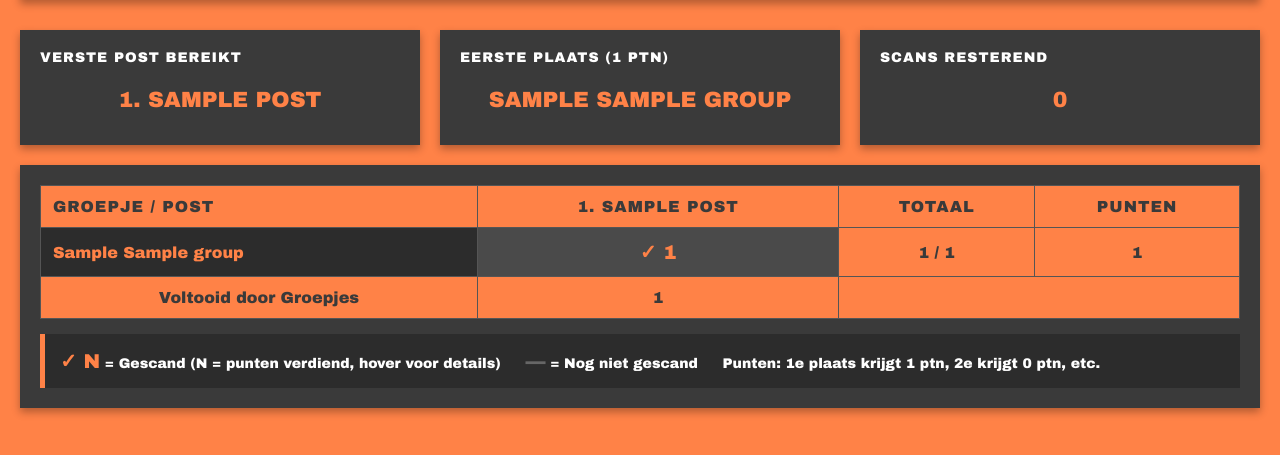
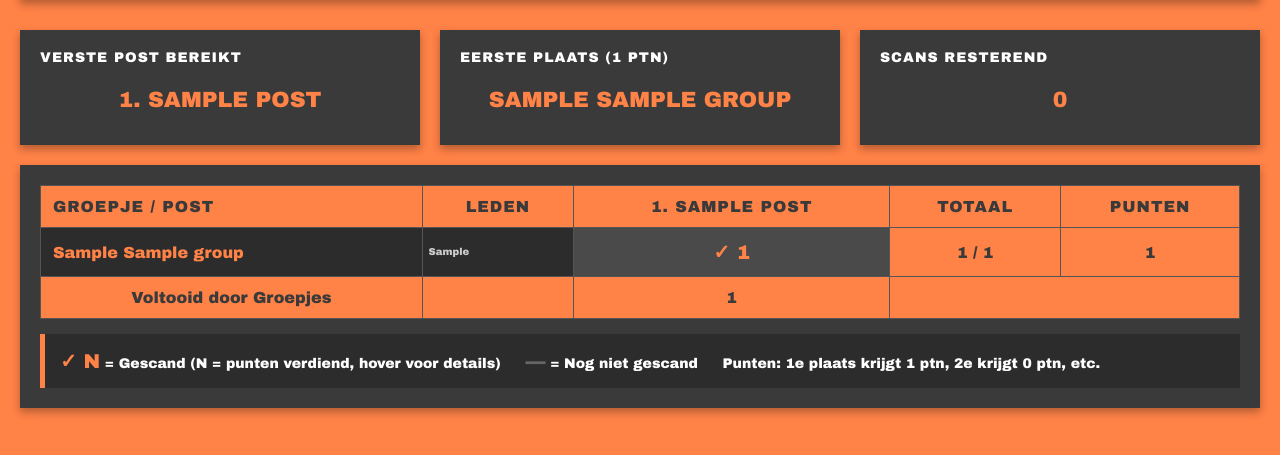
Before and after one commit to kwint/escape-the-city, a Django app: page / in a window 1280 px wide. Shown: the part 228-683 px from the top of the page. Run offline with Django 5.2, Linux system fonts and the light colour scheme; tables that the repository leaves empty hold one stand-in row (values such as "Sample post").

Commit message:
Added group info

```diff
--- a/hunt/admin.py
+++ b/hunt/admin.py
@@ -17,10 +17,10 @@ class GroupAdmin(admin.ModelAdmin):
         """Hide password field when adding a new group, show it when editing."""
         if obj is None:
             # Adding new group - hide password field
-            return ['scout_group', 'name']
+            return ['scout_group', 'name', 'members', 'phone_number']
         else:
             # Editing existing group - show all fields
-            return ['scout_group', 'name', 'password', 'created_at']
+            return ['scout_group', 'name', 'password', 'members', 'phone_number', 'created_at']
 
     def save_model(self, request, obj, form, change):
         """Auto-generate password from Dutch foods list when creating new group."""
--- a/hunt/models.py
+++ b/hunt/models.py
@@ -8,6 +8,8 @@ class Group(models.Model):
     name = models.CharField(max_length=100)
     scout_group = models.CharField(max_length=100)
     password = models.CharField(max_length=100)
+    members = models.TextField(blank=True, help_text="Namen van groepsleden (één per regel)")
+    phone_number = models.CharField(max_length=20, blank=True, help_text="Contactnummer van de groep")
     created_at = models.DateTimeField(default=timezone.now)
 
     class Meta:
--- a/hunt/templates/hunt/overview.html
+++ b/hunt/templates/hunt/overview.html
@@ -135,6 +135,39 @@
             visibility: visible;
             opacity: 1;
         }
+        .members-cell {
+            text-align: left !important;
+            font-size: 10px;
+            color: #ccc;
+            background-color: #2C2C2C;
+            max-width: 100px;
+            padding: 6px !important;
+            font-weight: normal;
+        }
+        .members-text {
+            display: -webkit-box;
+            -webkit-line-clamp: 2;
+            -webkit-box-orient: vertical;
+            overflow: hidden;
+            text-overflow: ellipsis;
+        }
+        .phone-cell {
+            text-align: center !important;
+            font-size: 10px;
+            color: #ccc;
+            background-color: #2C2C2C;
+            padding: 6px !important;
+            font-weight: normal;
+        }
+        .phone-link {
+            color: #FF8247;
+            text-decoration: none;
+            transition: color 0.2s;
+        }
+        .phone-link:hover {
+            color: #FFA06E;
+            text-decoration: underline;
+        }
         .stats {
             margin-bottom: 20px;
             display: flex;
@@ -212,6 +245,10 @@
             <thead>
                 <tr>
                     <th class="first-column">Groepje / Post</th>
+                    <th>Leden</th>
+                    {% if user.is_authenticated %}
+                    <th>Tel</th>
+                    {% endif %}
                     {% for post in posts %}
                     <th>{{ post.order }}. {{ post.name }}</th>
                     {% endfor %}
@@ -225,6 +262,21 @@
                     <td class="group-name">
                         {{ row.group }}
                     </td>
+                    <td class="members-cell">
+                        <div class="tooltip">
+                            <div class="members-text">{{ row.group.members|default:"—" }}</div>
+                            <span class="tooltiptext">{{ row.group.members|default:"—" }}</span>
+                        </div>
+                    </td>
+                    {% if user.is_authenticated %}
+                    <td class="phone-cell">
+                        {% if row.group.phone_number %}
+                            <a href="tel:{{ row.group.phone_number }}" class="phone-link">{{ row.group.phone_number }}</a>
+                        {% else %}
+                            —
+                        {% endif %}
+                    </td>
+                    {% endif %}
                     {% for scan_info in row.scans %}
                     <td class="{% if scan_info.completed %}completed{% else %}incomplete{% endif %}">
                         {% if scan_info.completed %}
@@ -246,6 +298,10 @@
                 {% endfor %}
                 <tr class="totals-row">
                     <td>Voltooid door Groepjes</td>
+                    <td></td>
+                    {% if user.is_authenticated %}
+                    <td></td>
+                    {% endif %}
                     {% for total in post_totals %}
                     <td>{{ total }}</td>
                     {% endfor %}
```
Also changed, not shown: hunt/migrations/0004_alter_group_options_alter_post_options_group_members_and_more.py (added).
